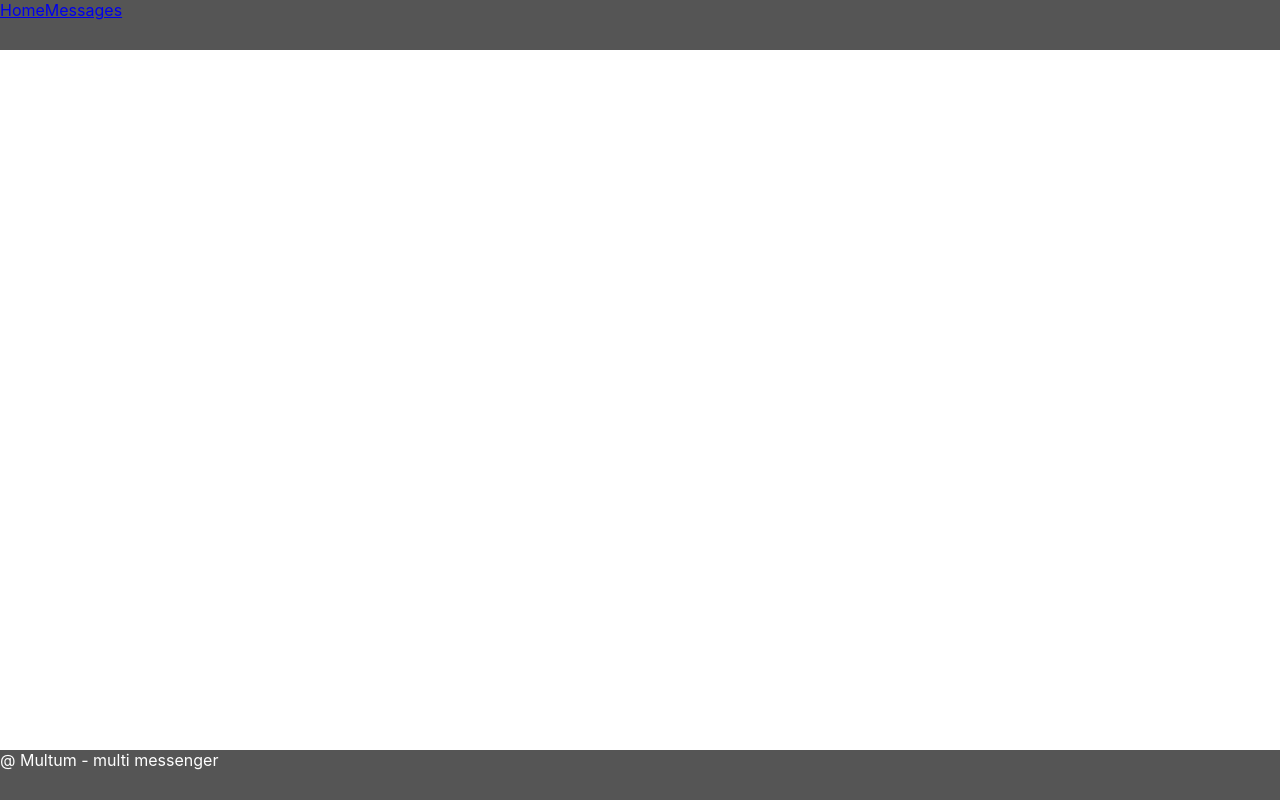
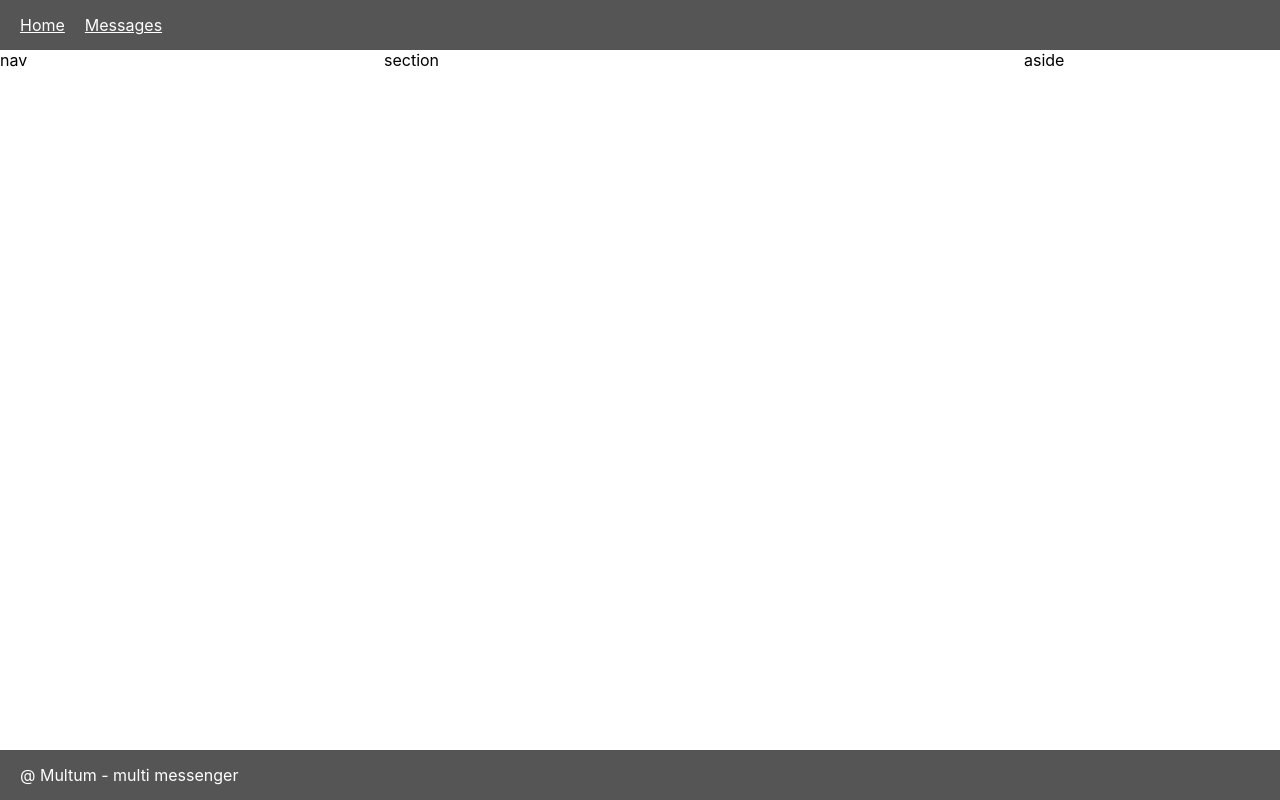
Before and after one commit to viplance/multum, a React (Create React App) app in the folder ui/: page /messages in a window 1280 px wide. Built offline with nearby package versions, Linux system fonts and the light colour scheme.

Commit message:
Messages template has been corrected.

```diff
--- a/ui/src/components/footer/FooterComponent.tsx
+++ b/ui/src/components/footer/FooterComponent.tsx
@@ -1,6 +1,5 @@
 import React from 'react';
 import Footer from './FooterStyled';
-import { Link } from 'react-router-dom';
 import { ThemeProvider } from 'styled-components';
 import theme from '../../theme';
 
--- a/ui/src/components/footer/FooterStyled.js
+++ b/ui/src/components/footer/FooterStyled.js
@@ -3,6 +3,8 @@ import styled from 'styled-components';
 const Footer = styled.footer`
   background: ${props => props.theme.dark};
   color: ${props => props.theme.light};
+  min-height: ${props => props.theme.panelHeight};
+  padding: 0 ${props => props.theme.horizontalPadding} 0 ${props => props.theme.horizontalPadding};
 `;
 
 export default Footer;
--- a/ui/src/components/header/HeaderComponent.tsx
+++ b/ui/src/components/header/HeaderComponent.tsx
@@ -16,7 +16,7 @@ function HeaderComponent() {
         </ul>
       </Header>
     </ThemeProvider>
-  )
+  );
 }
 
 export default HeaderComponent;
--- a/ui/src/components/header/HeaderStyled.js
+++ b/ui/src/components/header/HeaderStyled.js
@@ -1,8 +1,14 @@
 import styled from 'styled-components';
 
 const Header = styled.header`
+  a {
+    color: white;
+    margin-right: 20px;
+  }
   background: ${props => props.theme.dark};
   color: ${props => props.theme.light};
+  min-height: ${props => props.theme.panelHeight};
+  padding: 0 ${props => props.theme.horizontalPadding} 0 ${props => props.theme.horizontalPadding};
 `;
 
 export default Header;
--- a/ui/src/containers/messages/MessagesContainer.css
+++ b/ui/src/containers/messages/MessagesContainer.css
@@ -1,9 +1,13 @@
 .Messages {
-  margin: 0px;
-  padding: 0px;
+  margin: 0;
+  padding: 0;
   display: flex;
   flex-flow: row;
   color: black;
+}
+
+.Messages > * {
+  margin-top: 50px;
 }
 
 .Messages > nav {
@@ -28,7 +32,12 @@
   }
 
   .Messages > section,
+  .Messages > aside {
+    margin-top: 0;
+  }
+
   .Messages > nav,
+  .Messages > section,
   .Messages > aside {
     /* Return them to document order */
     order: 0;
--- a/ui/src/index.css
+++ b/ui/src/index.css
@@ -18,7 +18,11 @@ footer {
 
 header, footer {
   position: fixed;
-  display: block;
   width: 100%;
-  min-height: 50px;
+  display: flex;
+  align-items: center;
 }
+
+ul {
+  list-style-type: none;
+}
--- a/ui/src/theme.js
+++ b/ui/src/theme.js
@@ -1,6 +1,8 @@
 const theme = {
   dark: '#555555',
+  horizontalPadding: '20px',
   light: 'white',
+  panelHeight: '50px',
 };
 
 export default theme;
```
Also changed, not shown: 1 other file (tests, documents, lock files or other folders).
